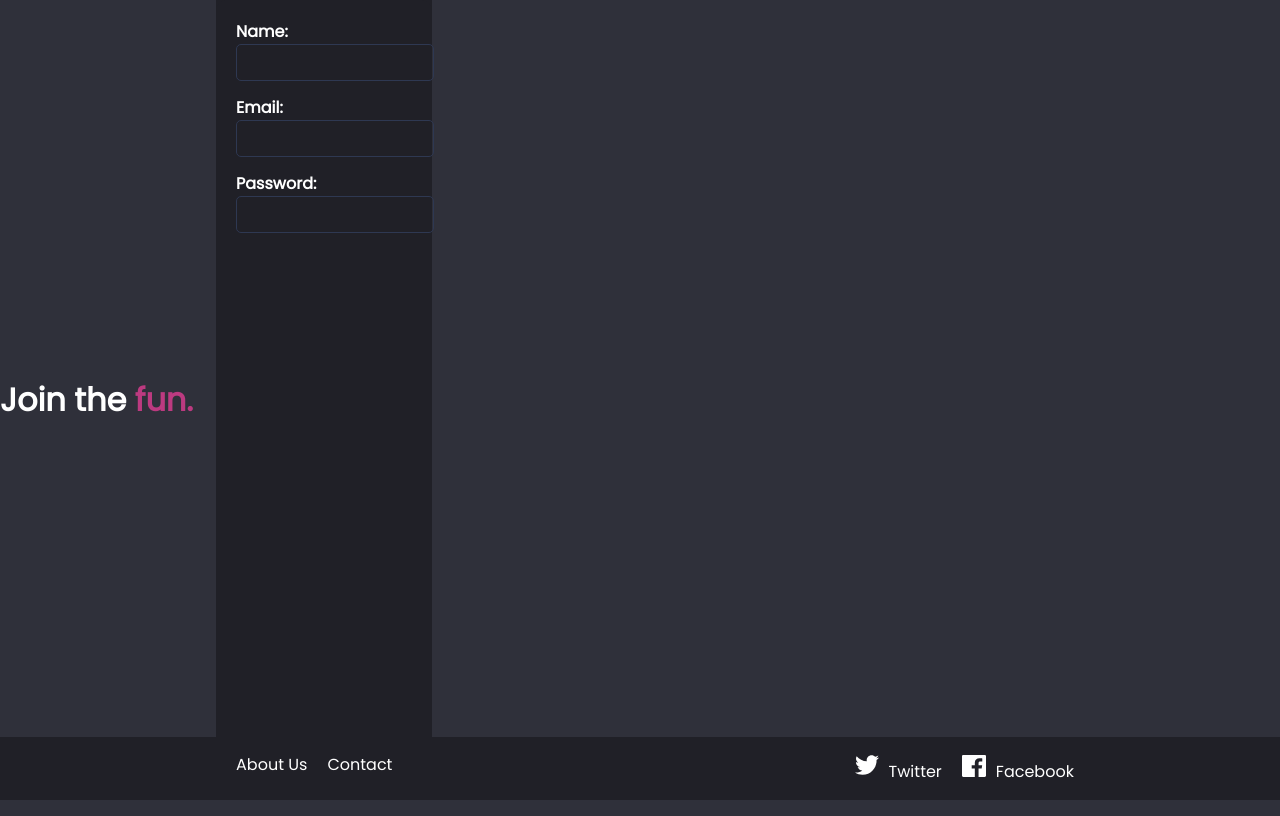
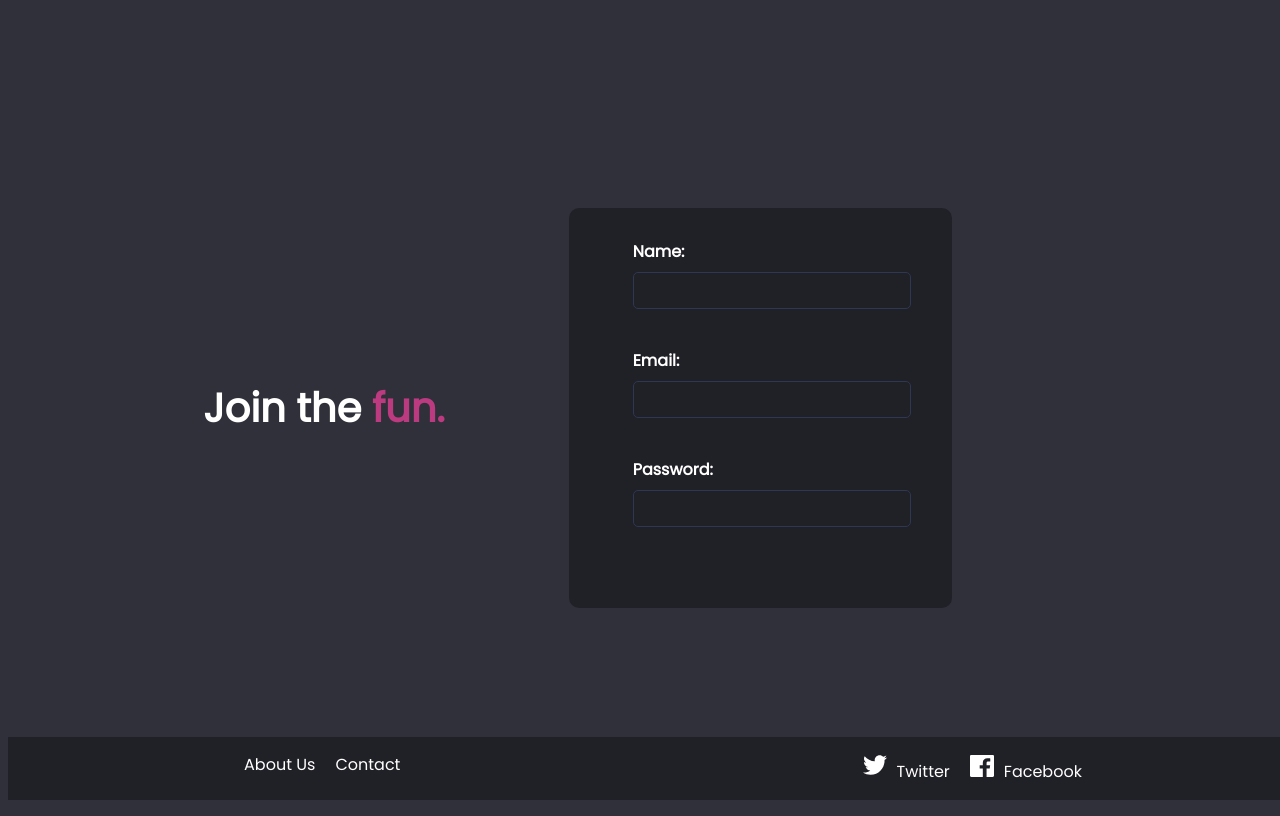
Before and after one commit to saudlari/soundWave, a React (Vite) app: page /join in a window 1280 px wide. Built offline with nearby package versions, Linux system fonts and the light colour scheme.

Commit message:
adjust form and section

```diff
--- a/src/components/form/Form.css
+++ b/src/components/form/Form.css
@@ -1,46 +1,55 @@
 div.formLogin {
 
-
-    background-color: #202027;
     text-align: center;
-
     display: flex;
     justify-content: center;
-
-    height: 100vh;
-
+    height: 50%;
+    width: 50%;
+    margin: 0;
+    padding: 0;
 
     }
 
     form {
         display: block;
         background-color: #202027;
-        padding: 20px;
+        padding: 5% 10%;
         border-radius: 10px;
-        width: 100%;
-        max-width: 400px;
+        width:auto;
+        min-width: 250px;
+        height: auto;
+        /*margin: 10% 10% 10% 0;*/
+
+
+
+        width: 20vw;
+        min-width: 20vw;
+        height:auto;
+        margin: 0;
 
     }
 
     form label {
         text-align: left;
         display: block;
-         margin: 0;
-         color: white;
+        margin: 0;
+        color: white;
+        margin-bottom: 1vh;
       }
 
       input {
         border-radius: 10%;
-        width: 100%; /* Make inputs fill the width of the form */
+        width: 100%;
     padding: 10px;
-    margin-bottom: 15px; /* Add spacing between input fields */
+    margin-bottom: 5vh;
     border-radius: 5px;
     border: 1px solid #2E3852;
     background-color: transparent;
-    color: #596da0;
+    color: white;
       }
 
       input:focus {
         border-color: #596da0;
         outline: none;
+        box-shadow: 0 0 5px #596da0;
     }
--- a/src/components/form/Form.jsx
+++ b/src/components/form/Form.jsx
@@ -5,22 +5,22 @@ import './Form.css';
 function Form () {
 
 return (
-
+<>
     <div className='formLogin'>
 
     <form  method="post" id="form1">
     <label htmlFor="username"><b>Name:</b></label>
-    <input type="text" name="username" required />
+    <input type="text" id="username" autocomplete required />
 
     <label htmlFor="email" ><b>Email:</b></label>
-    <input type="email" name="email" required /><br />
+    <input type="email" id="email" required />
 
     <label htmlFor="psw" ><b>Password:</b></label>
-    <input type="password" name="psw" required />
+    <input type="password" id="psw" required />
 
     </form>
     </div>
-
+    </>
 )
 
 }
--- a/src/index.css
+++ b/src/index.css
@@ -18,7 +18,7 @@
 }
 
 
-body {
+/*body {
   margin: 0;
   display: flex;
   place-items: center;
--- a/src/pages/join/Join.css
+++ b/src/pages/join/Join.css
@@ -3,12 +3,26 @@ main {
     display: flex;
     align-items: center;
     width: 100%;
-height: auto;
+height: 100vh;
+justify-content: center;
+margin: 0;
+padding: 0;
+text-align: center;
+
+
 }
+
+
 
 section {
     display: flex;
-    min-width: 50%;
+    justify-content: flex-end;
+    align-items: center;
+    max-width: 50%;
+   margin: 0;
+   padding: 0;
+
+
 }
 
 h1 .spanJoin {
@@ -16,7 +30,8 @@ h1 .spanJoin {
 }
 
 h1 {
-    font-size: 2rem;
+    font-size: 2.5rem;
     color: white;
+
     font-weight: bold;
 }
--- a/src/pages/join/Join.jsx
+++ b/src/pages/join/Join.jsx
@@ -6,6 +6,7 @@ import Footer from "../../components/footer/Footer";
 function Join () {
 
     return (
+<>
 <main className='joinContainer'>
 <section>
     <h1>
@@ -13,10 +14,12 @@ function Join () {
     </h1>
     </section>
 
-  <Form />
-  <Footer />
+<Form />
+
 </main>
 
+<Footer />
+</>
     )
 };
 
```
